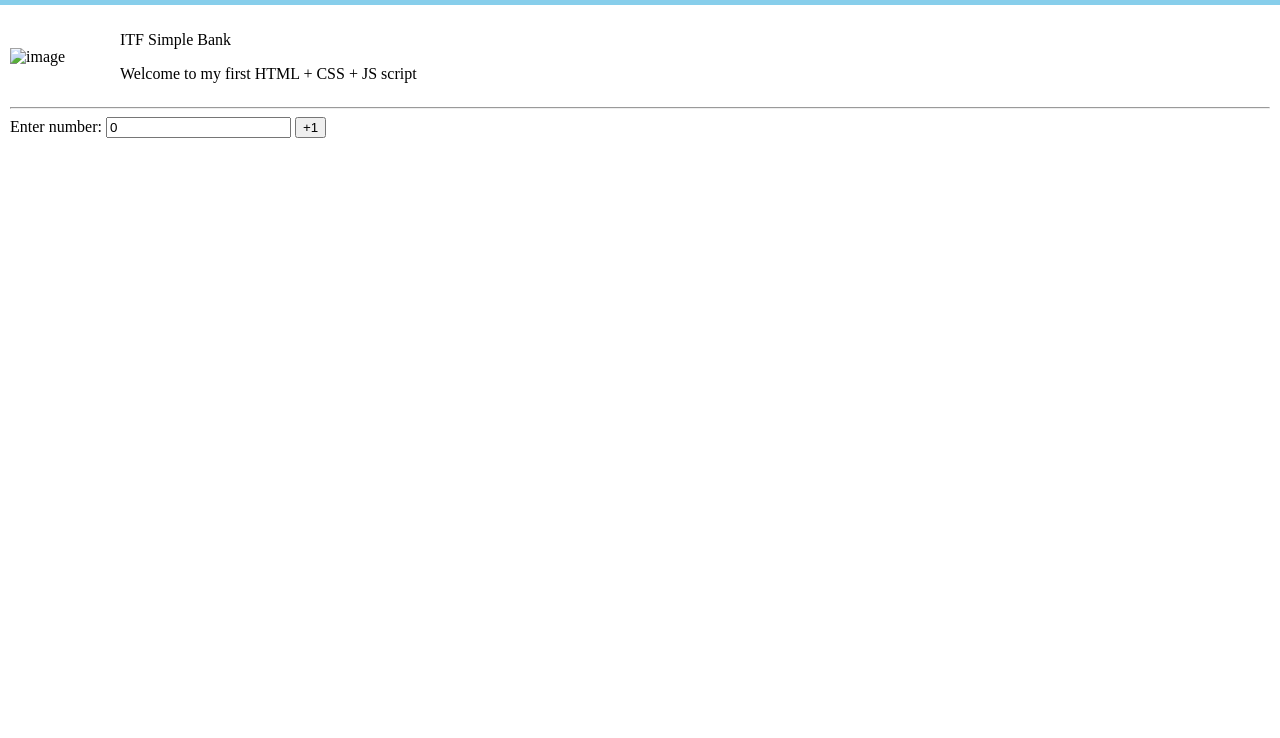
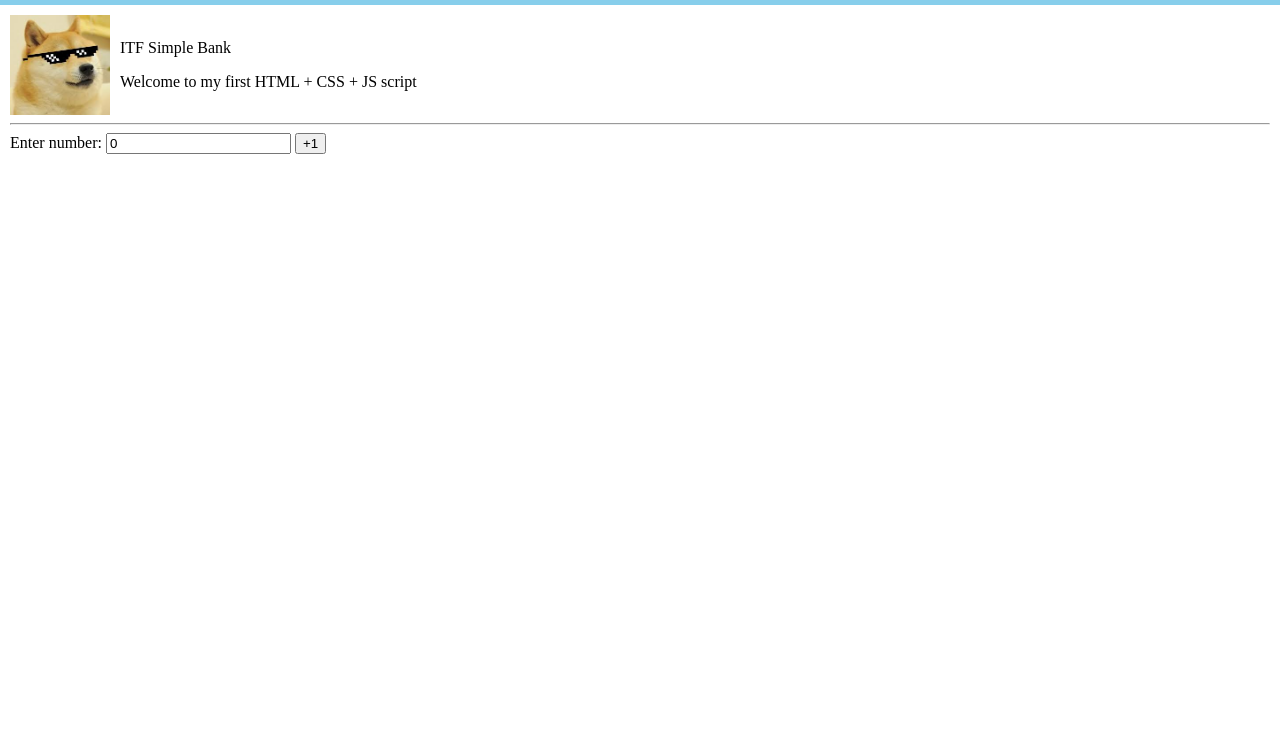
Before and after one commit to Apich01/itf-it68070202, a plain HTML site: page index.html in a window 1280 px wide. Shown: the part 62-800 px from the top of the page. Drawn offline with Linux system fonts and the light colour scheme.

Commit message:
Add files via upload

```diff
--- a/index.html
+++ b/index.html
@@ -14,7 +14,7 @@
     </nav>
     <div id="container">
         <div id="container-title">
-            <img src="picture/mayu.jpg" alt="image">
+            <img src="mayu.jpg" alt="image">
             <div>
                 <p id="mytitle">ITF Simple Bank</p>
                 <p>Welcome to my first HTML + CSS + JS script</p>
```
